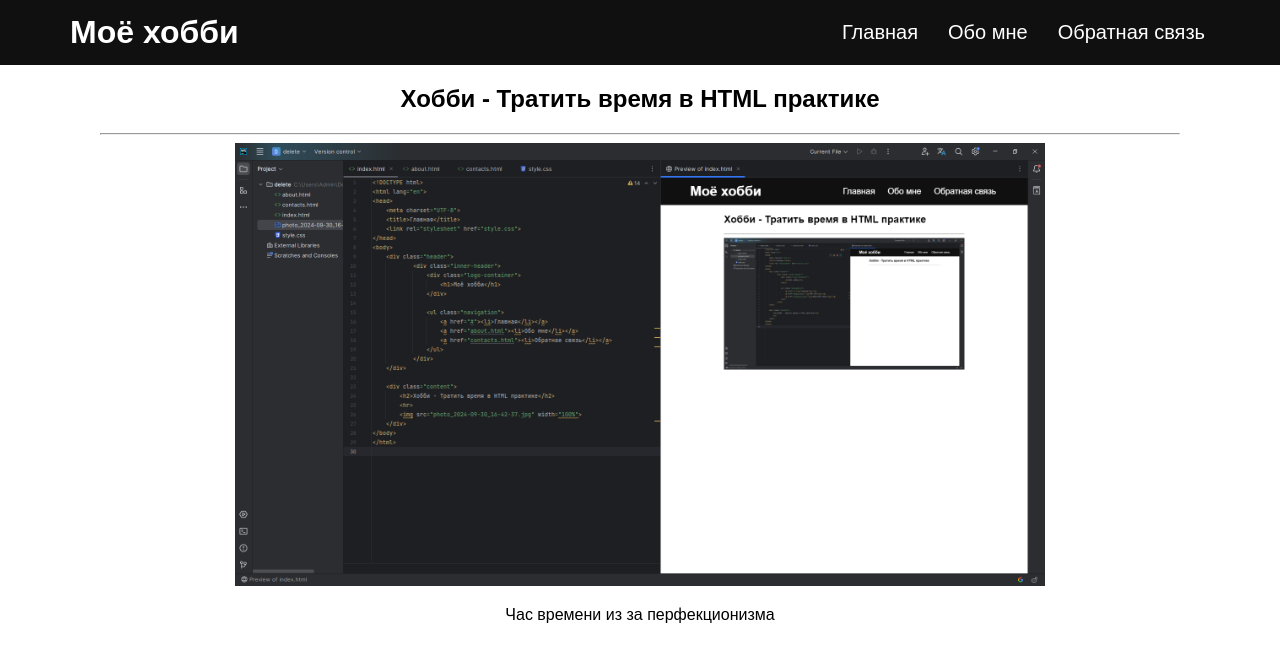
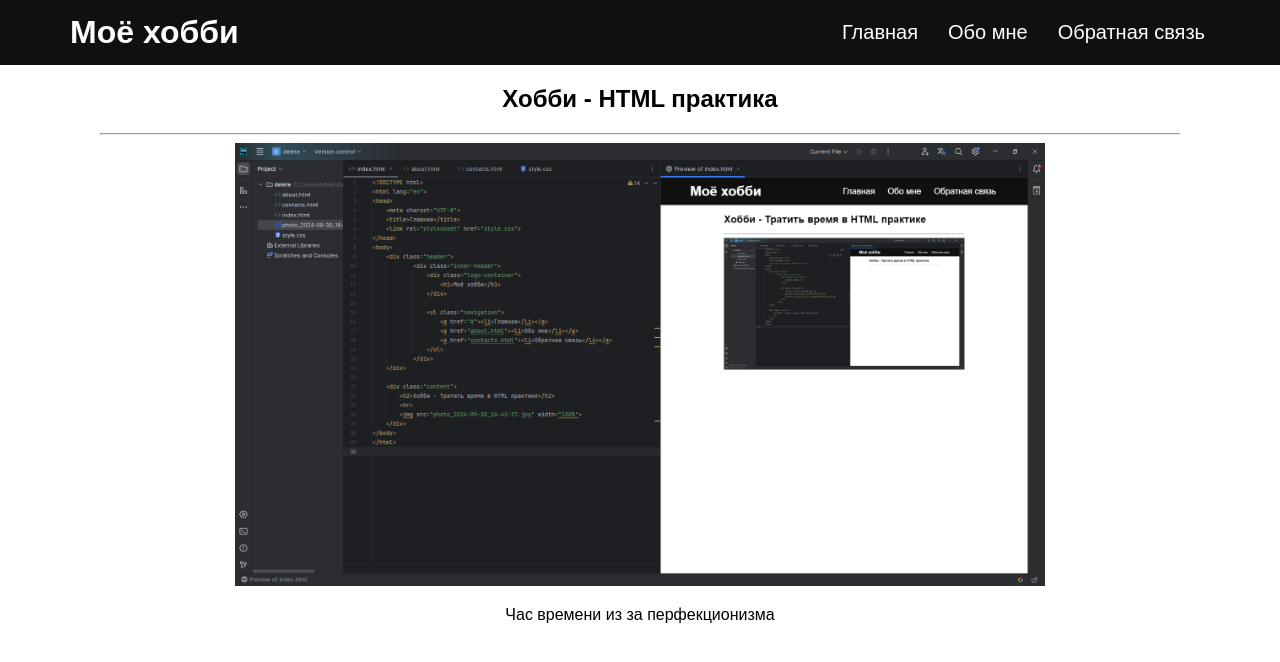
Before and after one commit to AkihiroAck/Module_E_Beginner, a plain HTML site: page index.html in a window 1280 px wide. Drawn offline with Linux system fonts and the light colour scheme.

Commit message:
2024-09-30

```diff
--- a/index.html
+++ b/index.html
@@ -21,7 +21,7 @@
     </div>
 
     <div class="content" style="text-align: center">
-        <h2>Хобби - Тратить время в HTML практике</h2>
+        <h2>Хобби - HTML практика</h2>
         <hr>
         <img src="photo.png" width="75%">
         <p>Час времени из за перфекционизма</p>
```
Also changed, not shown: 1 other file.
